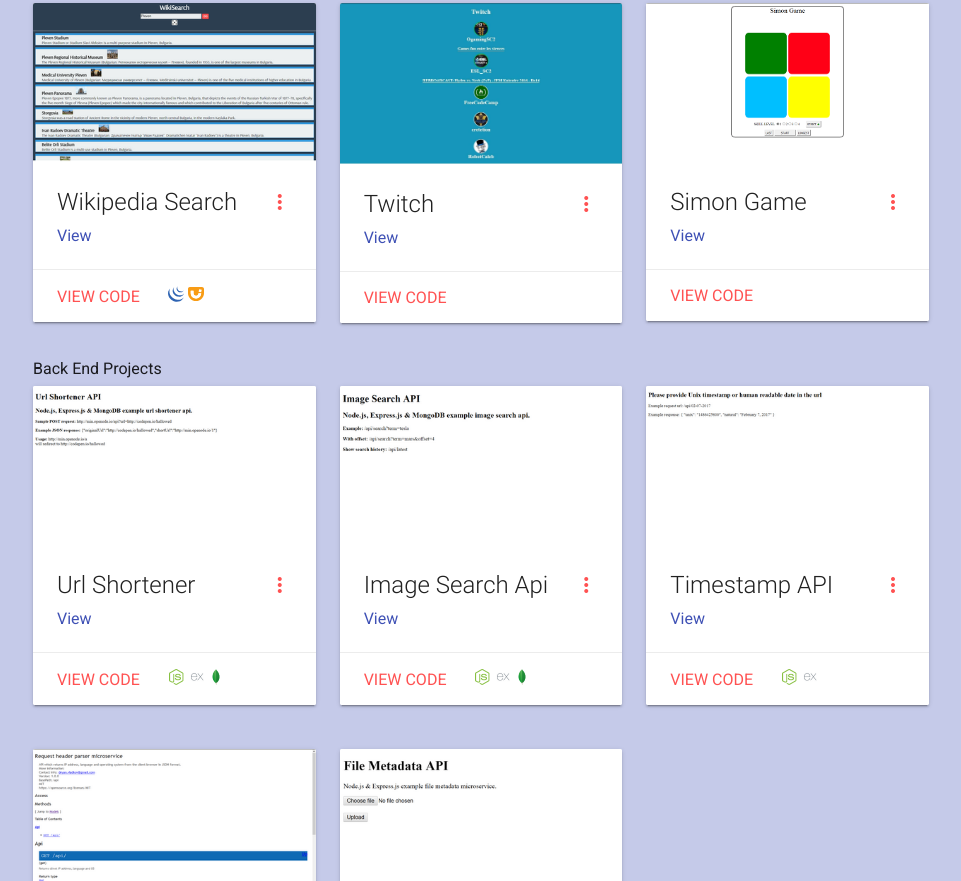
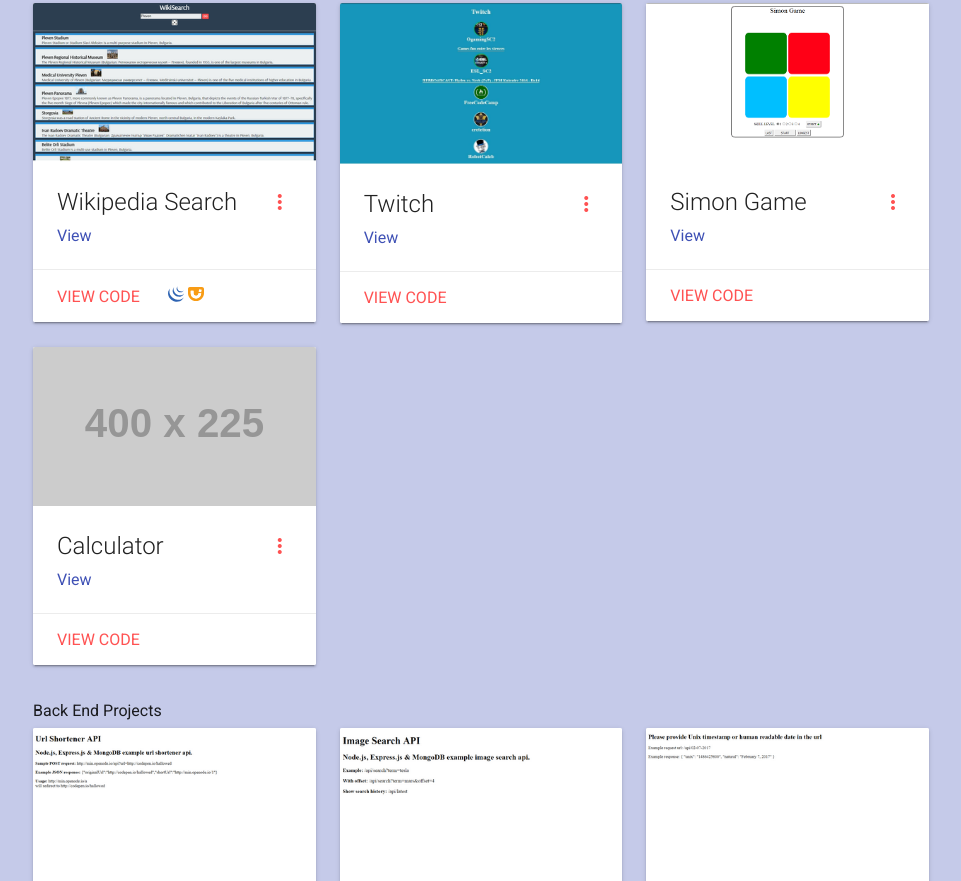
Before and after one commit to DeVlad/fcc-showcase, a website: page src/index.html in a window 1280 px wide. Shown: the part 417-1298 px from the top of the page, without its empty margins (159-1120 px from the left). Drawn offline with nearby package versions, Linux system fonts and the light colour scheme; placeholder pictures from the web are drawn by us.

Commit message:
Added new card

```diff
--- a/src/index.html
+++ b/src/index.html
@@ -37,7 +37,6 @@
             </div>
         </nav>
     </div>
-
 
     <ul id="slide-out" class="side-nav hide-on-large-only">
         <li>
@@ -189,18 +188,40 @@
                     <div class="card-reveal">
                         <span class="card-title grey-text text-darken-4">Simon Memory Game<i class="material-icons right">close</i></span>
                         <p>Free Code Camp project</p><br>
-                        <p>User Story:  I am presented with a random series of button presses.</p>
-                        <p>User Story:  Each time I input a series of button presses correctly, I see the same series of button presses but with an additional step.</p>
+                        <p>User Story: I am presented with a random series of button presses.</p>
+                        <p>User Story: Each time I input a series of button presses correctly, I see the same series of button presses but with an additional step.</p>
                         <p>User Story: I hear a sound that corresponds to each button both when the series of button presses plays, and when I personally press a button.</p>
                         <p>User Story: If I press the wrong button, I am notified that I have done so, and that series of button presses starts again to remind me of the pattern so I can try again.</p>
                         <p>User Story: I can see how many steps are in the current series of button presses.</p>
                         <p>User Story: If I want to restart, I can hit a button to do so, and the game will return to a single step.</p>
-                        <p>User Story:  I can play in strict mode where if I get a button press wrong, it notifies me that I have done so, and the game restarts at a new random series of button presses.</p>
+                        <p>User Story: I can play in strict mode where if I get a button press wrong, it notifies me that I have done so, and the game restarts at a new random series of button presses.</p>
                         <p>User Story: I can win the game by getting a series of 20 steps correct. I am notified of my victory, then the game starts over.</p>
                     </div>
                     <div class="card-action">
+                        <a href="https://github.com/DeVlad/simon/" target="_blank">View code</a>
+                    </div>
+                </div>
+            </div>
+            <div class="clearfix"></div>
 
-                        <a href="https://github.com/DeVlad/simon/" target="_blank">View code</a>
+            <div class="col s12 m6 l4">
+                <div class="card">
+                    <div class="card-image waves-effect waves-block waves-light">
+                        <img class="activator" src="http://via.placeholder.com/400x225">
+                    </div>
+                    <div class="card-content">
+                        <span class="card-title activator grey-text text-darken-4">Calculator<i class="material-icons right">more_vert</i></span>
+                        <p><a href="https://devlad.github.io/calculator/" target="_blank">View</a></p>
+                    </div>
+                    <div class="card-reveal">
+                        <span class="card-title grey-text text-darken-4">Calculator<i class="material-icons right">close</i></span>
+                        <p>Free Code Camp project</p><br>
+                        <p>User Story: I can add, subtract, multiply and divide two numbers.</p>
+                        <p>User Story: I can clear the input field with a clear button.</p>
+                        <p>User Story: I can keep chaining mathematical operations together until I hit the equal button, and the calculator will tell me the correct output.</p>
+                    </div>
+                    <div class="card-action">
+                        <a href="https://github.com/DeVlad/calculator/" target="_blank">View code</a>
                     </div>
                 </div>
             </div>
@@ -292,7 +313,6 @@
 
     <div class="container">
         <div class="row">
-
             <div class="col s12 m6 l4">
                 <div class="card">
                     <div class="card-image waves-effect waves-block waves-light">
@@ -339,7 +359,7 @@
             </div>
 
             <!-- Blank Project
-            <div class="col m4">
+            <div class="col s12 m4 l4">
                 <div class="card">
                     <div class="card-image waves-effect waves-block waves-light">
                         <img class="activator" src="http://via.placeholder.com/400x225">
@@ -401,8 +421,6 @@
                 <button class="col s12 m4 l4 offset-m4 offset-l4 btn waves-effect waves-light" type="submit" name="action">send</button>
             </form>
         </div>
-
-
     </div>
 
 
```
